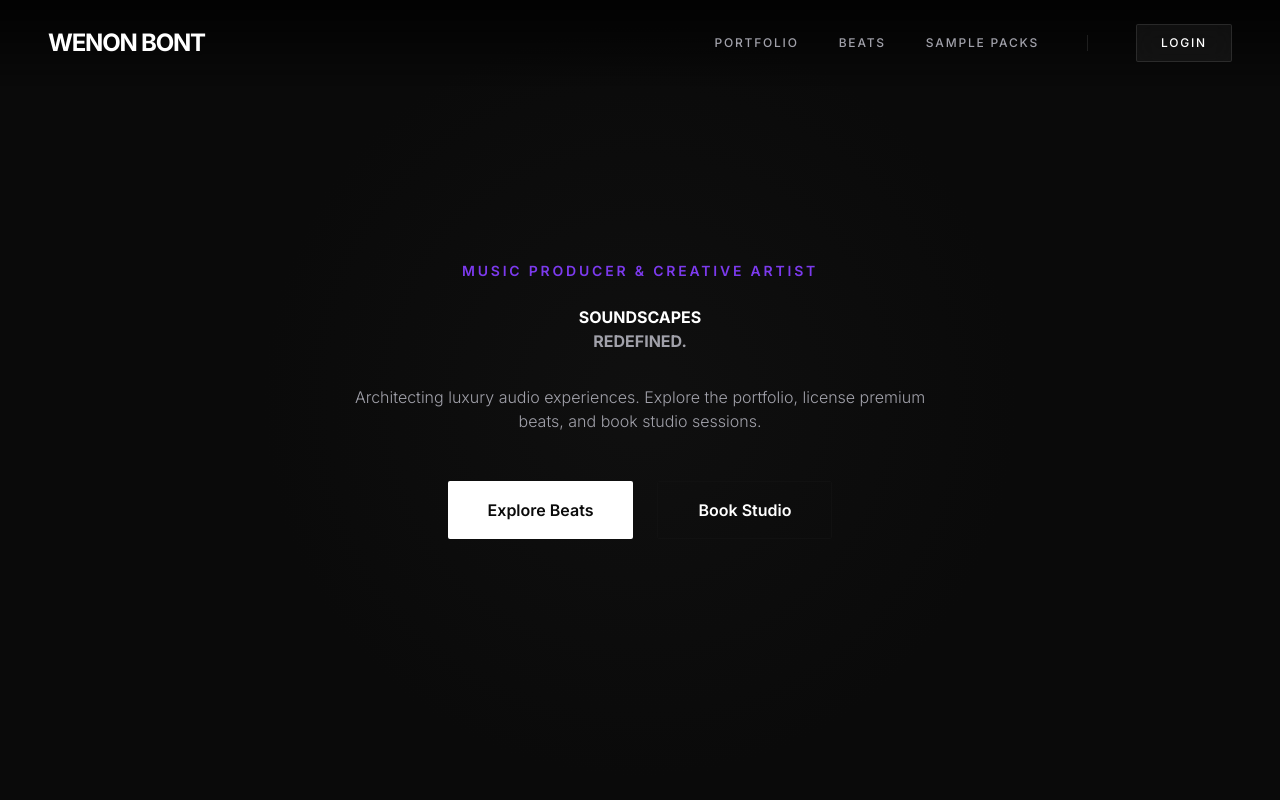
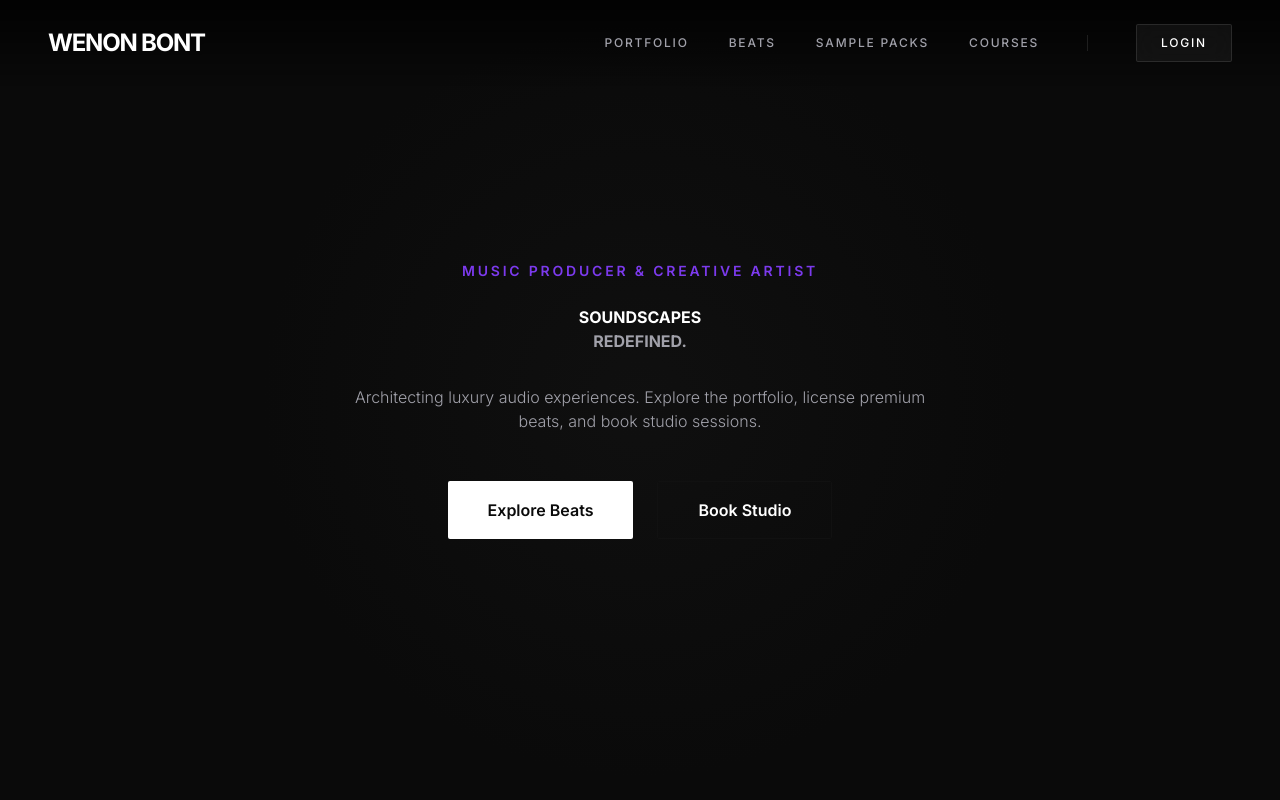
Before and after one commit to gks-prog/WenonBont93, a Next.js app: page / in a window 1280 px wide. Shown: the top 800 px of the page. Built offline with nearby package versions, Linux system fonts and the light colour scheme.

Commit message:
Update Navbar.tsx

```diff
--- a/src/components/ui/Navbar.tsx
+++ b/src/components/ui/Navbar.tsx
@@ -1,16 +1,25 @@
 "use client";
 
 import Link from "next/link";
+import { usePathname } from "next/navigation";
 import { useEffect, useState } from "react";
 
 export function Navbar() {
   const [scrolled, setScrolled] = useState(false);
+  const pathname = usePathname();
 
   useEffect(() => {
     const handleScroll = () => setScrolled(window.scrollY > 20);
     window.addEventListener("scroll", handleScroll, { passive: true });
     return () => window.removeEventListener("scroll", handleScroll);
   }, []);
+
+  const navLinks = [
+    { name: "Portfolio", path: "/portfolio" },
+    { name: "Beats", path: "/beats" },
+    { name: "Sample Packs", path: "/sample-packs" },
+    { name: "Courses", path: "/courses" },
+  ];
 
   return (
     <header
@@ -29,19 +38,27 @@ export function Navbar() {
         </Link>
 
         <nav className="hidden md:flex gap-10 items-center">
-          {["Portfolio", "Beats", "Sample Packs"].map((item) => (
-            <Link
-              key={item}
-              href={`#${item.replace(' ', '-').toLowerCase()}`}
-              className="text-xs tracking-[0.15em] uppercase font-medium text-[#a1a1aa] hover:text-white transition-colors duration-300 drop-shadow-sm"
-            >
-              {item}
-            </Link>
-          ))}
+          {navLinks.map((item) => {
+            const isActive = pathname === item.path;
+            return (
+              <Link
+                key={item.name}
+                href={item.path}
+                className={`text-xs tracking-[0.15em] uppercase font-medium transition-colors duration-300 drop-shadow-sm ${
+                  isActive ? "text-white border-b border-[#7c3aed] pb-1" : "text-[#a1a1aa] hover:text-white"
+                }`}
+              >
+                {item.name}
+              </Link>
+            );
+          })}
           <div className="h-4 w-px bg-white/10 mx-2"></div>
-          <button className="text-xs tracking-[0.15em] uppercase font-medium text-white px-6 py-2.5 rounded-sm bg-white/5 border border-white/10 hover:bg-white/10 backdrop-blur-md transition-all duration-500">
+          <Link
+            href="/login"
+            className="text-xs tracking-[0.15em] uppercase font-medium text-white px-6 py-2.5 rounded-sm bg-white/5 border border-white/10 hover:bg-white/10 backdrop-blur-md transition-all duration-500"
+          >
             Login
-          </button>
+          </Link>
         </nav>
       </div>
     </header>
```
